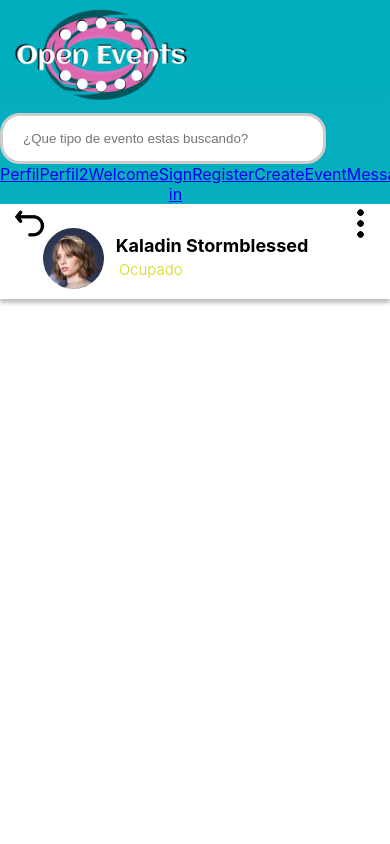
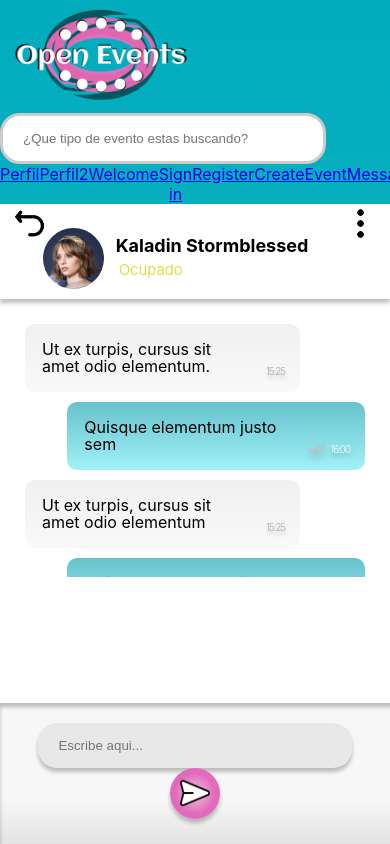
Before and after one commit to a-collado/PW1---Open-Events, a Vue app: page /chat in a window 390 px wide. Shown: the top 844 px of the page. Built offline with nearby package versions, Linux system fonts and the light colour scheme; a web font is replaced by a local one.

Commit message:
Chat hecho (mobil)

```diff
--- a/src/components/Chat.vue
+++ b/src/components/Chat.vue
@@ -11,6 +11,34 @@
         <h5 class="yellow">Ocupado</h5>
     </div>
 </article>
+<main>
+    <div class="chat">
+        <div class="message received">
+            <p>Ut ex turpis, cursus sit amet odio elementum.</p>
+            <h4>15:25</h4>
+        </div>
+        <div class="message send">
+            <p>Quisque elementum justo sem</p>
+            <img class="icon" src="../assets/images/icons/read_g.png" alt="leido">
+            <h4>16:00</h4>
+        </div>
+        <div class="message received">
+            <p>Ut ex turpis, cursus sit amet odio elementum</p>
+            <h4>15:25</h4>
+        </div>
+        <div class="message send">
+            <p>Quisque elementum justo sem</p>
+            <img class="icon" src="../assets/images/icons/check_g.png" alt="leido">
+            <h4>18:20</h4>
+        </div>
+    </div>
+</main>
+<footer class="flex_row_wrap">
+    <input class="searchbar" type="text" placeholder="Escribe aqui...">
+    <ellipse>
+        <img class="icon" src="../assets/images/icons/send.png" alt="leido">
+    </ellipse>
+</footer>
 
 </template>
 
@@ -35,6 +63,26 @@
     justify-content: space-between;
 }
 
+footer.flex_row_wrap{
+    position: fixed;
+    justify-content: space-evenly;
+    padding-top: 20px;
+    padding-bottom: 25px;
+    padding-left: 5%;
+    bottom: 0px;
+    background: linear-gradient(180deg, rgba(0, 0, 0, 0.03) 68.23%, rgba(0, 0, 0, 0.11) 100%);
+    box-shadow: inset 0px 4px 4px rgba(0, 0, 0, 0.25);
+}
+
+footer .searchbar{
+    width: 30vh;
+    background: rgba(0, 0, 0, 0.06);
+    box-shadow: 0px 4px 4px rgba(0, 0, 0, 0.25);
+    border-radius: 19px;
+    outline: none;
+    border: none;
+}
+
 .profile_pic_message{
     width: 61px;
     height: 61px;
@@ -43,9 +91,78 @@
     border-radius: 50%;
 }
 
+.chat{
+    display: flex;
+    flex-direction: column;
+    margin: 25px;
+    height: 65vw;
+    overflow: auto;
+}
+
+.message{
+    display: flex;
+    flex-wrap: nowrap;
+    width: fit-content;
+    border-radius: 10px;
+    margin-bottom: 10px;
+}
+
+.message.send{
+    background: linear-gradient(180deg, #25585D 0%, rgba(61, 178, 190, 0.79) 0.01%, rgba(59, 225, 240, 0.48) 100%);
+    align-self: flex-end;
+}
+
+.message.received{
+    background: linear-gradient(180deg, rgba(0, 0, 0, 0.06) 0%, rgba(0, 0, 0, 0.0222) 100%);
+    align-self: flex-start;
+}
+
+ellipse{
+    padding: 8px;
+    border-radius: 50%;
+    background: #E26ABA;
+
+    font-family: 'Inter';
+    font-style: normal;
+    font-weight: 700;
+    font-size: 10px;
+    line-height: 12px;
+    color: #FFFFFF;
+
+    background: radial-gradient(50% 50% at 50% 50%, #E26ABA 0%, rgba(226, 106, 186, 0.48) 15.62%, #E26ABA 80.21%);
+    box-shadow: 0px 4px 4px rgba(0, 0, 0, 0.25);
+    }
+
 .icon{
     width: 35px;
     height: 35px;
+}
+
+.message .icon{
+    width: 17px;
+    height: 17px;
+    align-self: flex-end;
+    margin-bottom: 12px;
+    margin-left: 10px;
+    margin-right: 5px;
+    filter: drop-shadow(0px 4px 4px rgba(0, 0, 0, 0.25));
+}
+
+ellipse img.icon{
+    width: 30px;
+    height: 29px;
+}
+
+p{
+    margin: 17px;
+    margin-right: 3px;
+    font-family: 'Inter';
+    font-style: normal;
+    font-weight: 400;
+    font-size: 16px;
+    line-height: 17px;
+    width: 25vh;
+    color: #000000;
 }
 
 h4{
@@ -56,6 +173,28 @@ h4{
     line-height: 15px;
     margin: 0px;
     margin-left: 12px;
+}
+
+.message h4{
+    position: relative;
+    margin: 0px;
+    font-family: 'Inter';
+    font-style: normal;
+    font-weight: 300;
+    font-size: 10px;
+    line-height: 12px;
+    letter-spacing: -0.11em;
+    color: #ABABAB;
+    text-shadow: 0px 4px 4px rgba(0, 0, 0, 0.25);
+    align-self: flex-end;
+    margin-right: 15px;
+    margin-bottom: 15px;
+    margin-left: 10px;
+}
+
+.message.send h4{
+    margin-left: 0px;
+    color: #ffffff;
 }
 
 h5{
```
